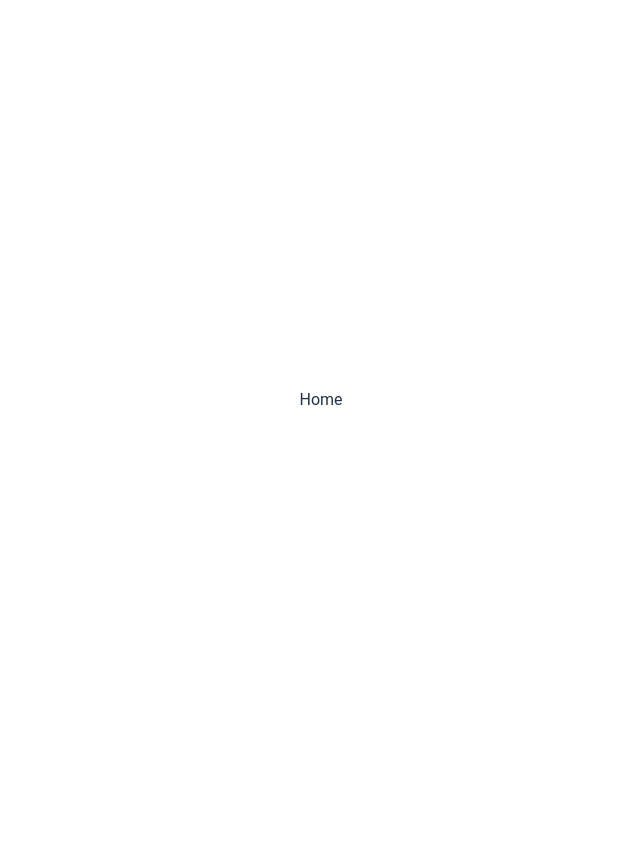
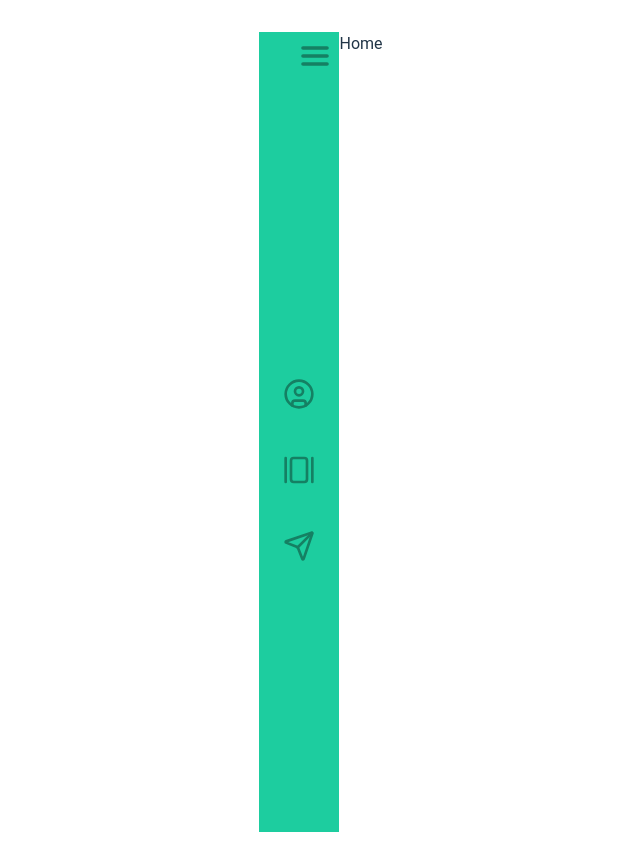
Before and after one commit to Juanpabdl/WebPortfolio, a React (Vite) app: page / in a window 1280 px wide. Shown: the whole page, without its empty margins (319-959 px from the left). Before the commit the page ends 800 px from the top, so only its background shows below. Built offline with nearby package versions, Linux system fonts and the light colour scheme.

Commit message:
feat: Added sidebar menu for navigation

```diff
--- /dev/null
+++ b/src/components/Sidebar/index.css
@@ -0,0 +1,33 @@
+.navbar_menu{
+    @apply h-screen bg-custom-teal transition-all ease-linear duration-500
+    flex flex-col flex-nowrap
+}
+
+.burger{
+    @apply flex justify-end
+}
+
+.burger .icon{
+    @apply p-2 cursor-pointer
+}
+
+.menuIcon{
+    @apply stroke-custom-dk-teal group-hover:stroke-custom-yellow
+}
+
+.navbar_list{
+    @apply h-full w-full list-none mx-auto  flex flex-col justify-center
+}
+
+.navbar_list li{
+    @apply mt-5 hover:border-l-8 hover:border-l-custom-yellow hover:bg-custom-dk-gray
+}
+
+
+.navbar_li_box{
+    @apply h-10 mt-4 cursor-pointer flex flex-row flex-nowrap justify-evenly align-middle hover:underline hover:text-custom-yellow
+}
+
+.navbar_li_box span{
+    @apply relative top-1
+}
--- /dev/null
+++ b/src/components/Sidebar/index.tsx
@@ -0,0 +1,39 @@
+import { useState } from "react";
+import { AlignJustify} from "lucide-react";
+import { Link } from "react-router-dom";
+import './index.css'
+import { sideData } from "./sidebarData";
+
+const SideBar = () => {
+    const [menuOpen, setMenuOpen] = useState(false)
+
+    const toggleMenu = () => {
+        if(menuOpen === false){
+            setMenuOpen(true);
+        } else {
+            setMenuOpen(false);
+        }
+    };
+
+    return(
+        <nav className="navbar_menu" style={{width: menuOpen === false ? 80 : 200, backgroundColor: "#1DCD9F"}}>
+            <div className="burger" onClick={() => toggleMenu()}>
+                <AlignJustify className="icon" size={48} color="#158063" strokeWidth={2.7}/>
+            </div>
+            <ul className="navbar_list">
+                {sideData.map((item, index) => {
+                    return (
+                        <li key={index}>
+                            <Link to={item.path} className="group navbar_li_box">
+                                {item.icon}
+                                <span style={{display: menuOpen === false ? 'none' : 'inline-block'}}>{item.title}</span>
+                            </Link>
+                        </li>
+                    )
+                })}
+            </ul>
+        </nav>
+    )
+}
+
+export default SideBar;
--- /dev/null
+++ b/src/components/Sidebar/sidebarData.tsx
@@ -0,0 +1,19 @@
+import {CircleUserIcon, GalleryHorizontal, Send } from "lucide-react";
+
+export const sideData = [
+    {
+        title: 'About Me',
+        path: '/',
+        icon: <CircleUserIcon size={32} color="#158063" strokeWidth={2} className="menuIcon"/>
+    },
+    {
+        title: 'My Projects',
+        path: '/projects',
+        icon: <GalleryHorizontal size={32} color="#158063" strokeWidth={2} className="menuIcon"/>
+    },
+    {
+        title: 'Contact Me',
+        path: '/contact',
+        icon: <Send size={32} color="#158063" strokeWidth={2} className="menuIcon"/>
+    }
+]
--- a/src/index.css
+++ b/src/index.css
@@ -20,6 +20,11 @@
 *{
   margin: 0;
   padding: 0;
+}
+
+.page{
+  display: flex;
+  flex-flow: row nowrap;
 }
 
 a {
--- a/src/pages/Home/index.tsx
+++ b/src/pages/Home/index.tsx
@@ -1,9 +1,16 @@
+import SideBar from "../../components/Sidebar";
 
 const Home = () => {
     return (
-        <>
-            <div>Home</div>
-        </>
+        <div className="page">
+            <SideBar/>
+            <div>
+                 Home
+                {/* Main Content */}
+
+                {/* Footer */}
+            </div>
+        </div>
     )
 }
 
```
